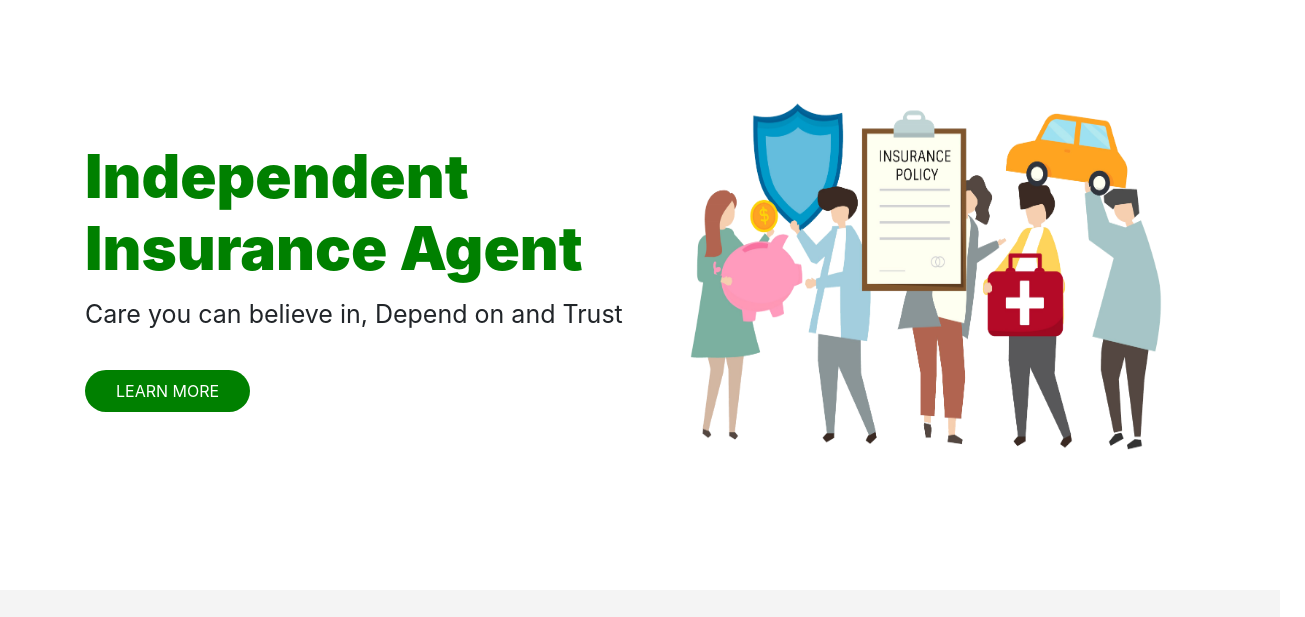
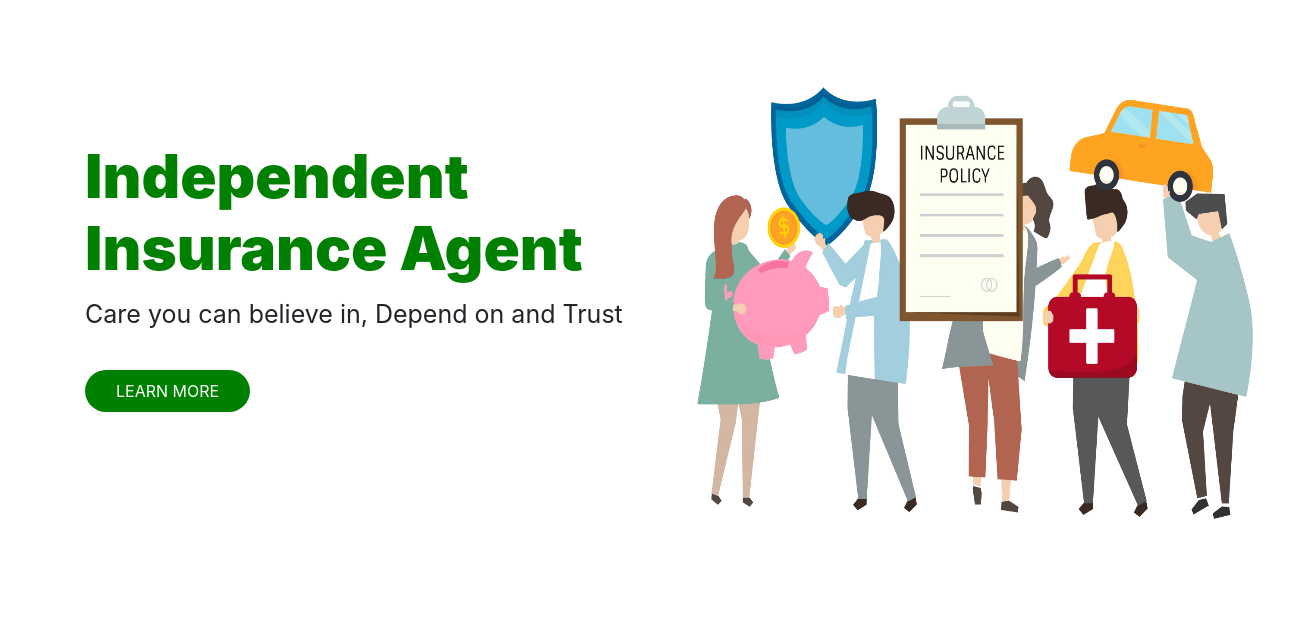
Before and after one commit to samuelkaranja/ace, a plain HTML site: page index.html in a window 1280 px wide. Shown: the part 110-727 px from the top of the page, 1305 px wide, since content can reach past the window. Drawn offline with nearby package versions, Linux system fonts and the light colour scheme.

Commit message:
File update

```diff
--- a/css/style.css
+++ b/css/style.css
@@ -80,9 +80,9 @@ html,body{
 }
 
 .intro img{
-	margin-top: 150px;
-	width: 550px;
-	height: 400px;
+	margin-top: 130px;
+	width: 650px;
+	height: 500px;
 }
 
 .intro h2{
@@ -267,7 +267,8 @@ html,body{
 /*...........Why Us..........*/
 
 .abt{
-	padding-bottom: 60px;
+	padding-top: 20px;
+	padding-bottom: 80px;
 }
 
 .abt h2{
```
